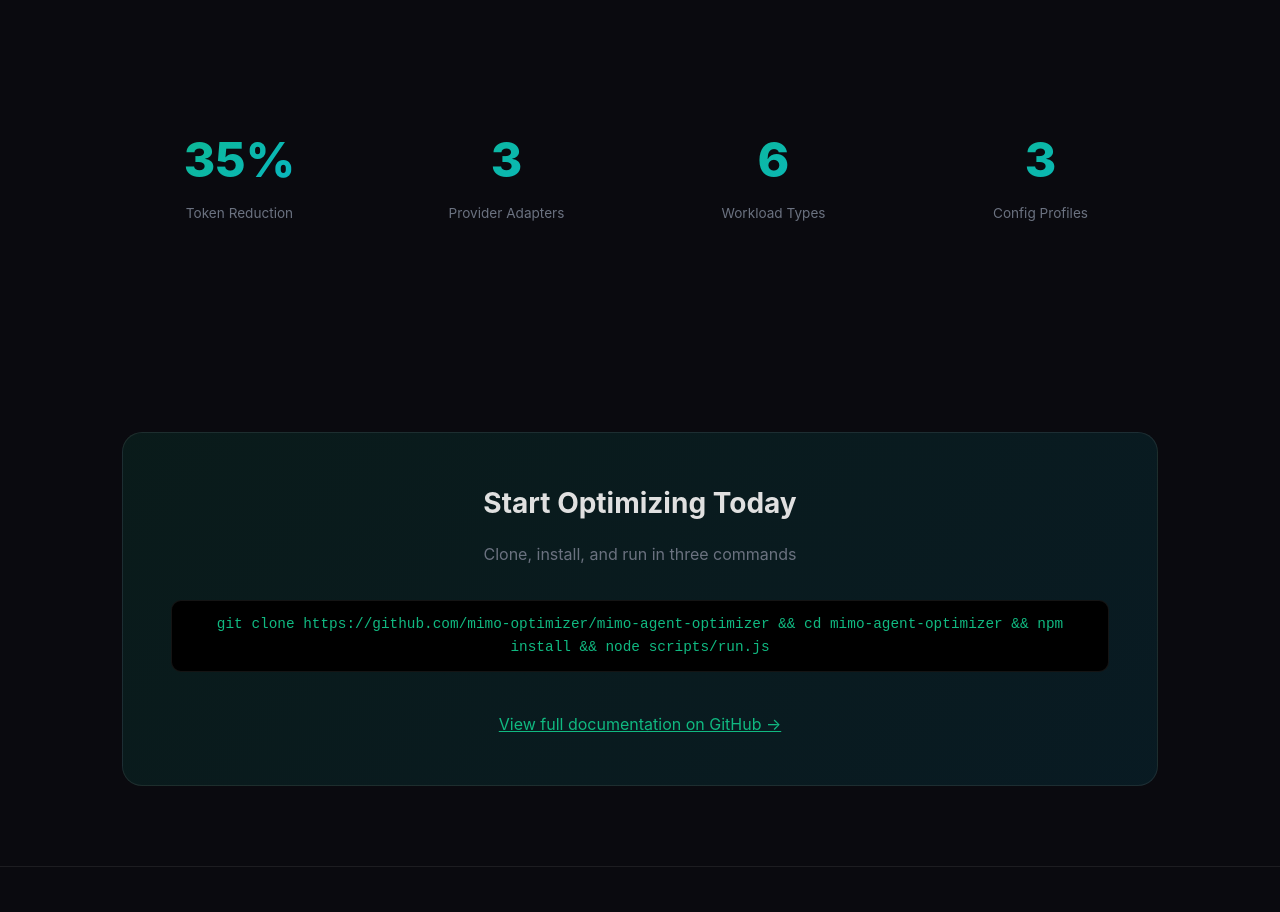
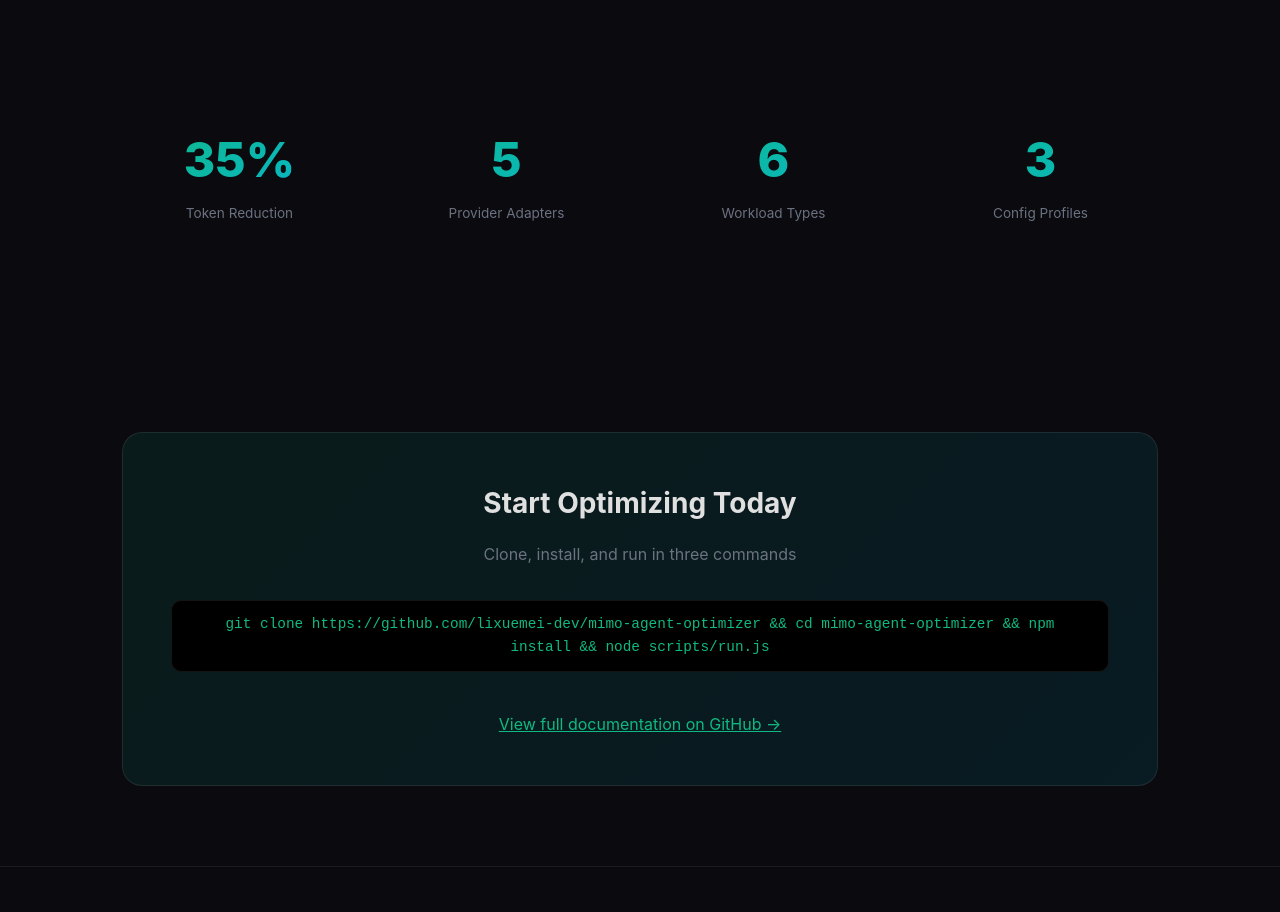
Before and after one commit to lixuemei-dev/mimo-agent-optimizer, a website: page docs/index.html in a window 1280 px wide. Shown: the part 3840-4752 px from the top of the page. Drawn offline with Linux system fonts and the light colour scheme.

Commit message:
docs: update demo page - fix GitHub links, add Google/Qwen adapters

```diff
--- a/docs/index.html
+++ b/docs/index.html
@@ -112,7 +112,7 @@ footer a{color:var(--g1);text-decoration:none}
     <a href="#features">Features</a>
     <a href="#how-it-works">How It Works</a>
     <a href="#quick-start">Quick Start</a>
-    <a href="https://github.com/mimo-optimizer/mimo-agent-optimizer" class="btn-github" target="_blank">GitHub</a>
+    <a href="https://github.com/lixuemei-dev/mimo-agent-optimizer" class="btn-github" target="_blank">GitHub</a>
   </div>
 </nav>
 
@@ -127,7 +127,7 @@ footer a{color:var(--g1);text-decoration:none}
   </div>
   <div class="hero-btns">
     <button class="btn-primary" onclick="document.getElementById('quick-start').scrollIntoView()">Get Started</button>
-    <button class="btn-outline" onclick="window.open('https://github.com/mimo-optimizer/mimo-agent-optimizer')">View on GitHub</button>
+    <button class="btn-outline" onclick="window.open('https://github.com/lixuemei-dev/mimo-agent-optimizer')">View on GitHub</button>
   </div>
 </section>
 
@@ -191,7 +191,7 @@ footer a{color:var(--g1);text-decoration:none}
 │ metrics      │     │ &amp; waste    │     │ to config   │     │             │     │             │
 └─────────────┘     └─────────────┘     └─────────────┘     └─────────────┘     └─────────────┘
 
-  Adapters:  [MiMo]  [OpenAI]  [Anthropic]
+  Adapters:  [MiMo]  [OpenAI]  [Anthropic]  [Google]  [Qwen]
   Strategies:  [Token Budget]  [Latency Tuning]  [Cost Control]
   Analyzers:  [BottleneckDetector]  [RecommendationEngine]
   Reporters:  [Console]  [JSON]  [HTML]
@@ -240,7 +240,7 @@ footer a{color:var(--g1);text-decoration:none}
 <section>
   <div class="big-stats reveal">
     <div class="big-stat"><div class="val">35%</div><div class="desc">Token Reduction</div></div>
-    <div class="big-stat"><div class="val">3</div><div class="desc">Provider Adapters</div></div>
+    <div class="big-stat"><div class="val">5</div><div class="desc">Provider Adapters</div></div>
     <div class="big-stat"><div class="val">6</div><div class="desc">Workload Types</div></div>
     <div class="big-stat"><div class="val">3</div><div class="desc">Config Profiles</div></div>
   </div>
@@ -251,13 +251,13 @@ footer a{color:var(--g1);text-decoration:none}
   <div class="cta-box reveal">
     <h2>Start Optimizing Today</h2>
     <p style="color:var(--muted);margin-bottom:1rem">Clone, install, and run in three commands</p>
-    <div class="cta-cmd">git clone https://github.com/mimo-optimizer/mimo-agent-optimizer && cd mimo-agent-optimizer && npm install && node scripts/run.js</div>
-    <p style="margin-top:1.5rem"><a href="https://github.com/mimo-optimizer/mimo-agent-optimizer" target="_blank" style="color:var(--g1)">View full documentation on GitHub →</a></p>
+    <div class="cta-cmd">git clone https://github.com/lixuemei-dev/mimo-agent-optimizer && cd mimo-agent-optimizer && npm install && node scripts/run.js</div>
+    <p style="margin-top:1.5rem"><a href="https://github.com/lixuemei-dev/mimo-agent-optimizer" target="_blank" style="color:var(--g1)">View full documentation on GitHub →</a></p>
   </div>
 </section>
 
 <footer>
-  <p>MiMo Agent Auto-Optimizer v1.0.0 · <a href="https://github.com/mimo-optimizer/mimo-agent-optimizer">GitHub</a> · MIT License</p>
+  <p>MiMo Agent Auto-Optimizer v1.0.0 · <a href="https://github.com/lixuemei-dev/mimo-agent-optimizer">GitHub</a> · MIT License</p>
 </footer>
 
 <script>
```
Also changed, not shown: index.html (+7 -7 lines).
